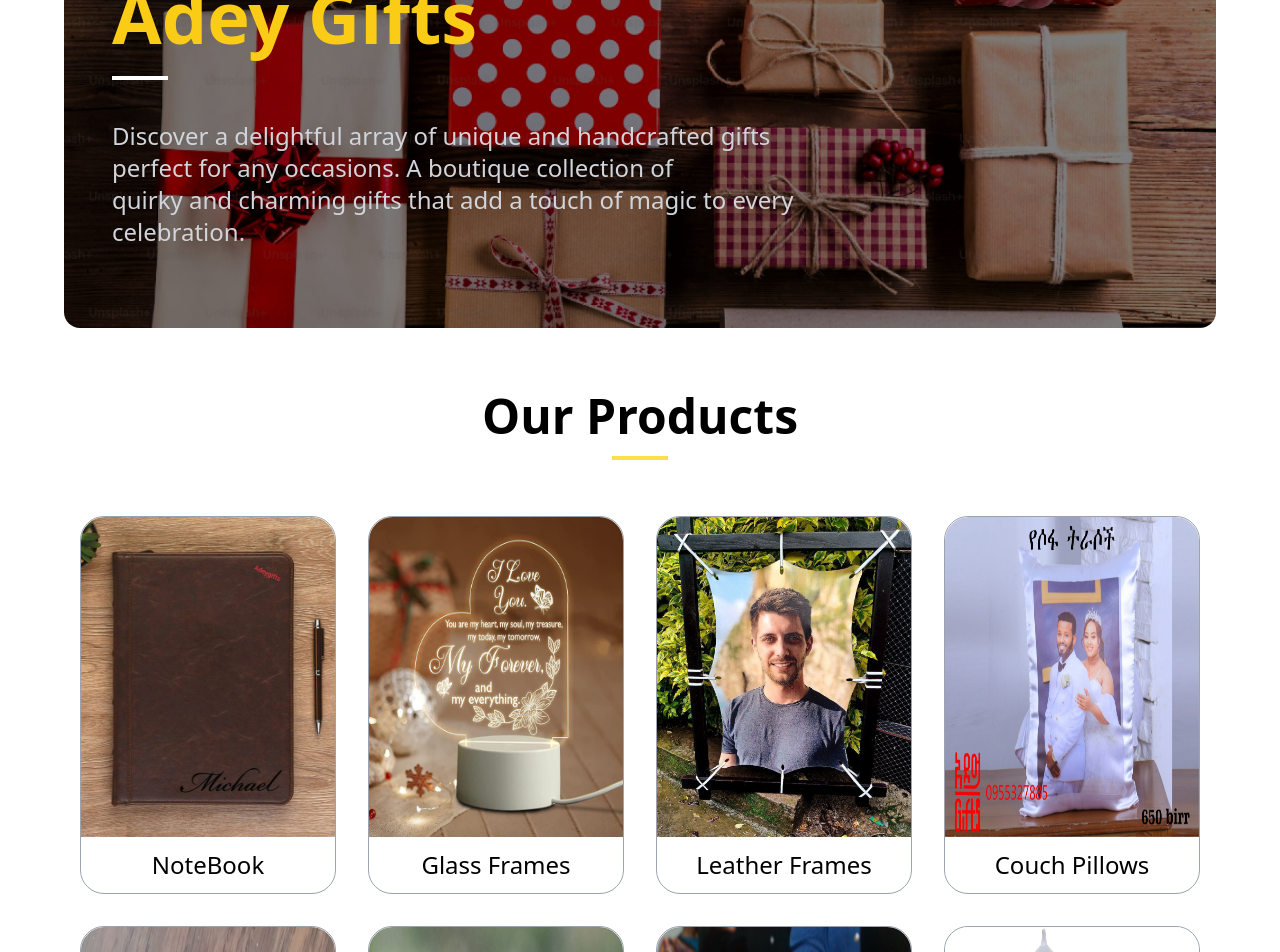
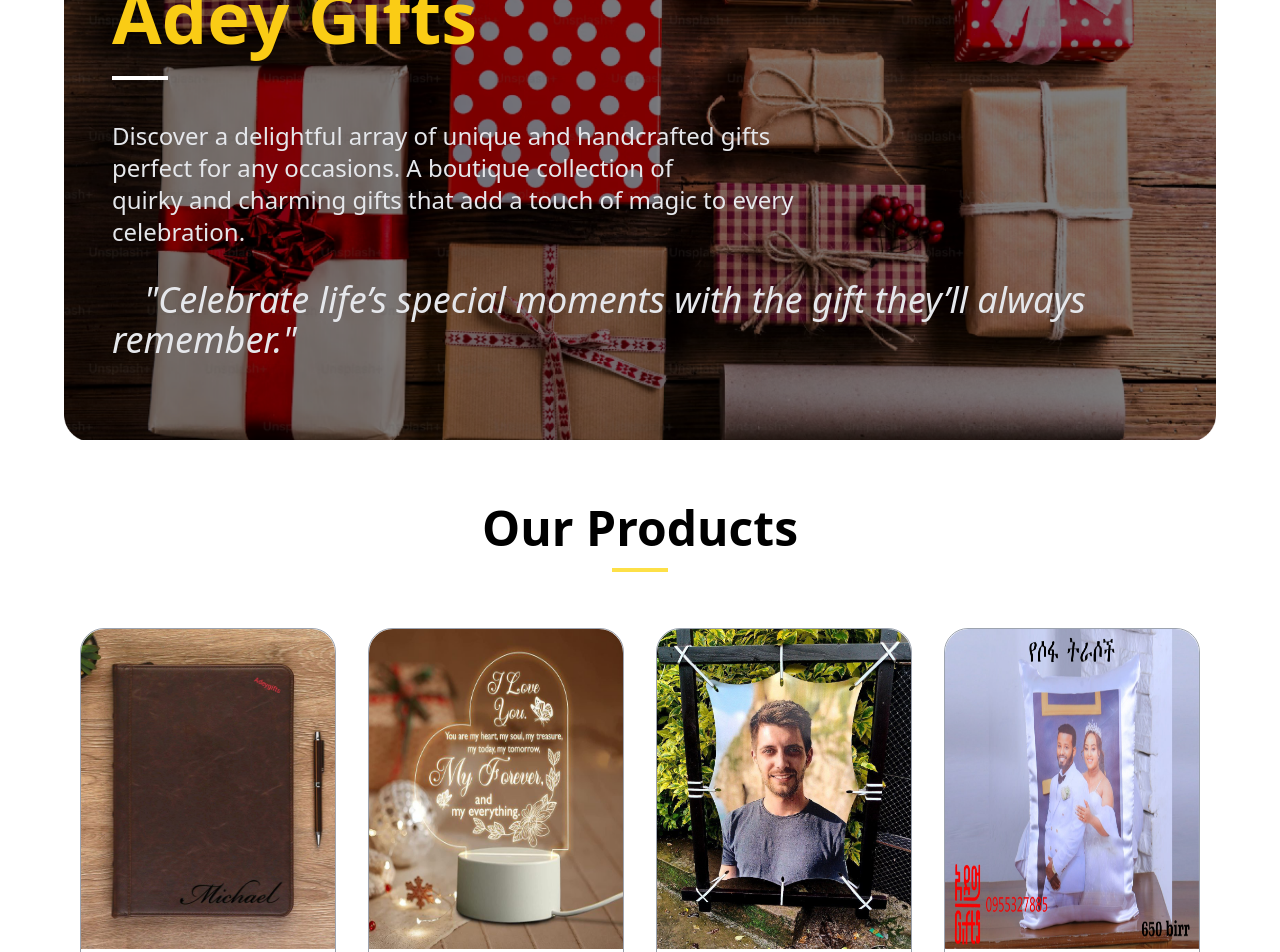
Before and after one commit to hanna6550/Adey-Gifts, a Next.js app: page / in a window 1280 px wide. Shown: the part 300-1252 px from the top of the page. Built offline with nearby package versions, Linux system fonts and the light colour scheme.

Commit message:
home update

```diff
--- a/components/about.js
+++ b/components/about.js
@@ -12,7 +12,7 @@ function About() {
        <div className='md:pl-12 pl-5 md:pb-20 pb-8 md:pt-12 pt-6'>
        <h1 className="md:text-7xl text-5xl text-yellow-400 md:pt- pt-4">Our Offerings</h1>
        <h1 className='h-1 md:w-14 w-8 bg-white  md:mt-6 mt-2 md:mb-10 mb-4'></h1>
-       <h3 className="md:text-2xl text-base text-gray-300 font-light md:mt-10 mt-6 md:pr-96 pr-6">Discover a delightful array of unique and handcrafted gifts perfect for <br/> any occasion. A boutique collection of quirky and charming gifts that add a touch of magic <br/> to every celebration.</h3>
+       <h3 className="md:text-2xl text-base text-gray-200 font-light md:mt-10 mt-6 md:pr-96 pr-6">We believe every gift should tell a story—a story of love, care, and thoughtfulness. That’s why we’re always ready to help you create gifts that are as meaningful as the relationships they celebrate.<br/> <br/> From personalized keepsakes to timeless treasures, our custom photo gifts are designed to make your beloveds feel truly special. Because every moment deserves to be cherished, and every gift should come from the heart.</h3>
        </div>
       </div>
 
@@ -26,7 +26,7 @@ function About() {
           style={{
             backgroundImage: `url("/images/about2.png")`,
           }}>
-            <h3 className='flex justify-center items-center md:text-2xl md:pt-36 pt-16 md:px-32 px-4 text-base font-extralight text-gray-300'>After witnessing countless businesses struggle with licensing, payments, website content, and keeping up with changing laws, we knew there had to be a better way. We envisioned a company dedicated to guiding gaming operators towards seamless success, no matter how confusing the system might be.</h3>
+            <h3 className='flex justify-center items-center md:text-2xl md:pt-36 pt-16 md:px-32 px-4 text-2xl font-semibold text-gray-300'>"We believe every gift should hold a deeper meaning—a reflection of love, care, and cherished memories. That’s why we are dedicated to crafting personalized gifts that speak from the heart. Whether it’s a timeless keepsake or a thoughtful token, our creations are designed to make your beloveds feel truly special. Because every moment deserves to be celebrated with a gift that matters."</h3>
         </div>
 
         <div className="w-full bg-yellow-400 bottom-0 md:py-16 py-6">
--- a/components/home/hero.js
+++ b/components/home/hero.js
@@ -12,7 +12,8 @@ function Section1() {
        <h1 className="md:text-7xl text-5xl text-white font-extralight md:pt-0 pt-7">Welcome to </h1>
        <h1 className="md:text-7xl text-5xl text-yellow-400 font-semibold mb-2">Adey Gifts</h1>
        <h1 className='h-1 md:w-14 w-8 bg-white  md:mt-6 mt-2 md:mb-10 mb-4'></h1>
-       <h3 className="text-gray-300 font-light md:text-2xl text-base md:mt-10 mt-4 md:pr-96 pr-6">Discover a delightful array of unique and handcrafted gifts perfect for any occasions. A boutique collection of <br/> quirky and charming gifts that add a touch of magic to every celebration.</h3>
+       <h3 className="text-gray-200 font-medium md:text-2xl text-base md:mt-10 mt-4 md:pr-96 pr-6 md:pb-8 pb-5">Discover a delightful array of unique and handcrafted gifts perfect for any occasions. A boutique collection of <br/> quirky and charming gifts that add a touch of magic to every celebration.</h3>
+       <i className="text-gray-200  font-medium md:text-4xl text-base md:mt-10 mt-4 md:pr-96 pr-6 md:pl-8  ">"Celebrate life’s special moments with the gift they’ll always remember."</i>
     </div>
     </div>
   )
--- a/components/home/sec2.js
+++ b/components/home/sec2.js
@@ -90,7 +90,7 @@ function Sec2() {
           <div key={products.id}>
         <div className="border border-gray-400 rounded-3xl">
         <Image alt='adey photo' src={products.imageSrc} className='md:h-80 h-52 w-full rounded-t-3xl' />
-        <h1 className="text-center font-medium md:text-2xl text-xl md:py-3 py-2">{products.title}</h1>
+        <h1 className="text-center font-semibold md:text-2xl text-xl md:py-5 py-2">{products.title}</h1>
         </div>
         </div>
       ))}
--- a/components/home/sec4.js
+++ b/components/home/sec4.js
@@ -37,9 +37,9 @@ function Sec4() {
             <div className="grid grid-cols-2 gap-0 border border-gray-400 rounded-3xl">
             <div className="md:pl-12 pl-5 md:pt-10 pt-8">
                     <h1 className="md:text-4xl text-2xl font-bold md:pb-8 pb-5">Weddings</h1>
-                    <button className='py-2 px-3 md:text-xl text-base border border-yellow-300 text-black rounded-xl'>
+                    <a href='/contact' className='py-2 px-3 md:text-xl text-base border border-yellow-300 text-black rounded-xl'>
                         Shop now
-                    </button>
+                    </a>
                 </div>
                 <div>
                     <Image src={Img3} className="rounded-r-3xl w-full md:h-52 h-40"/>
@@ -106,6 +106,18 @@ function Sec4() {
                     <Image src={Img13} className="rounded-r-3xl w-full md:h-52 h-40"/>
                 </div>
             </div>
+
+            <div className="grid grid-cols-2 gap-0 border border-gray-400 rounded-3xl">
+            <div className="md:pl-12 pl-5 md:pt-10 pt-8">
+                    <h1 className="md:text-4xl text-2xl font-bold md:pb-8 pb-5">Special Events</h1>
+                    <button className='py-2 px-3 md:text-xl text-base border border-yellow-300 text-black rounded-xl'>
+                        Shop now
+                    </button>
+                </div>
+                <div>
+                    <Image src={Img7} className="rounded-r-3xl w-full md:h-52 h-40"/>
+                </div>
+            </div>
         </div>
 
     </div>
```
